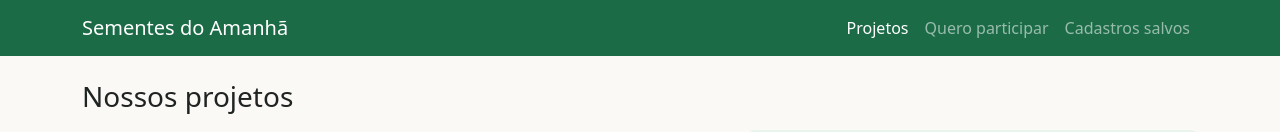
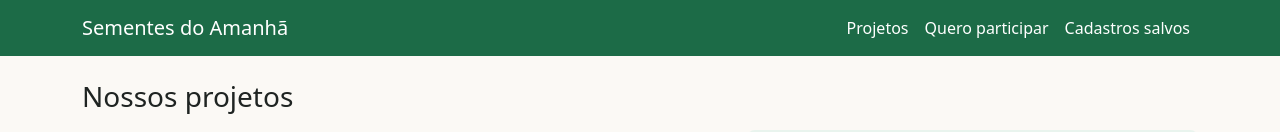
Before and after one commit to PedroPereiraGoncalves/college-frontend-1, a plain HTML site: page html/index.html in a window 1280 px wide. Shown: the top 132 px of the page. Drawn offline with Linux system fonts and the light colour scheme.

Commit message:
fix(a11y): corrige contraste dos links do menu e dos botoes de contorno
O axe apontou duas falhas de nivel AA (WCAG 1.4.3):
- links do menu em 3,12:1, porque o navbar-dark deixa a cor em branco a 55%;
- botoes .btn-outline-secondary em 4,45:1, com o cinza padrao do Bootstrap.
Agora ficam em 6,4:1 sobre o verde e sobre o fundo areia.

```diff
--- a/css/style.css
+++ b/css/style.css
@@ -21,6 +21,12 @@
 
 .bg-verde {
   background-color: var(--verde);
+
+  /* Contraste: o navbar-dark do Bootstrap deixa os links em branco a 55%,
+     que sobre este verde dá 3,12:1. Em branco puro sobe para 6,4:1 (WCAG 1.4.3). */
+  --bs-navbar-color: #fff;
+  --bs-navbar-hover-color: #fff;
+  --bs-navbar-active-color: #fff;
 }
 
 h1,
@@ -34,6 +40,18 @@ h2 {
   --bs-btn-hover-bg: #17573a;
   --bs-btn-hover-border-color: #17573a;
   --bs-btn-active-bg: #14492f;
+  --bs-btn-focus-shadow-rgb: 28, 107, 71;
+}
+
+/* O cinza padrão do Bootstrap fica em 4,45:1 sobre o fundo areia, abaixo do
+   4,5:1 exigido. Com o verde da paleta a razão sobe para 6,4:1. */
+.btn-outline-secondary {
+  --bs-btn-color: var(--verde);
+  --bs-btn-border-color: var(--verde);
+  --bs-btn-hover-bg: var(--verde);
+  --bs-btn-hover-border-color: var(--verde);
+  --bs-btn-active-bg: var(--verde);
+  --bs-btn-active-border-color: var(--verde);
   --bs-btn-focus-shadow-rgb: 28, 107, 71;
 }
 
```
